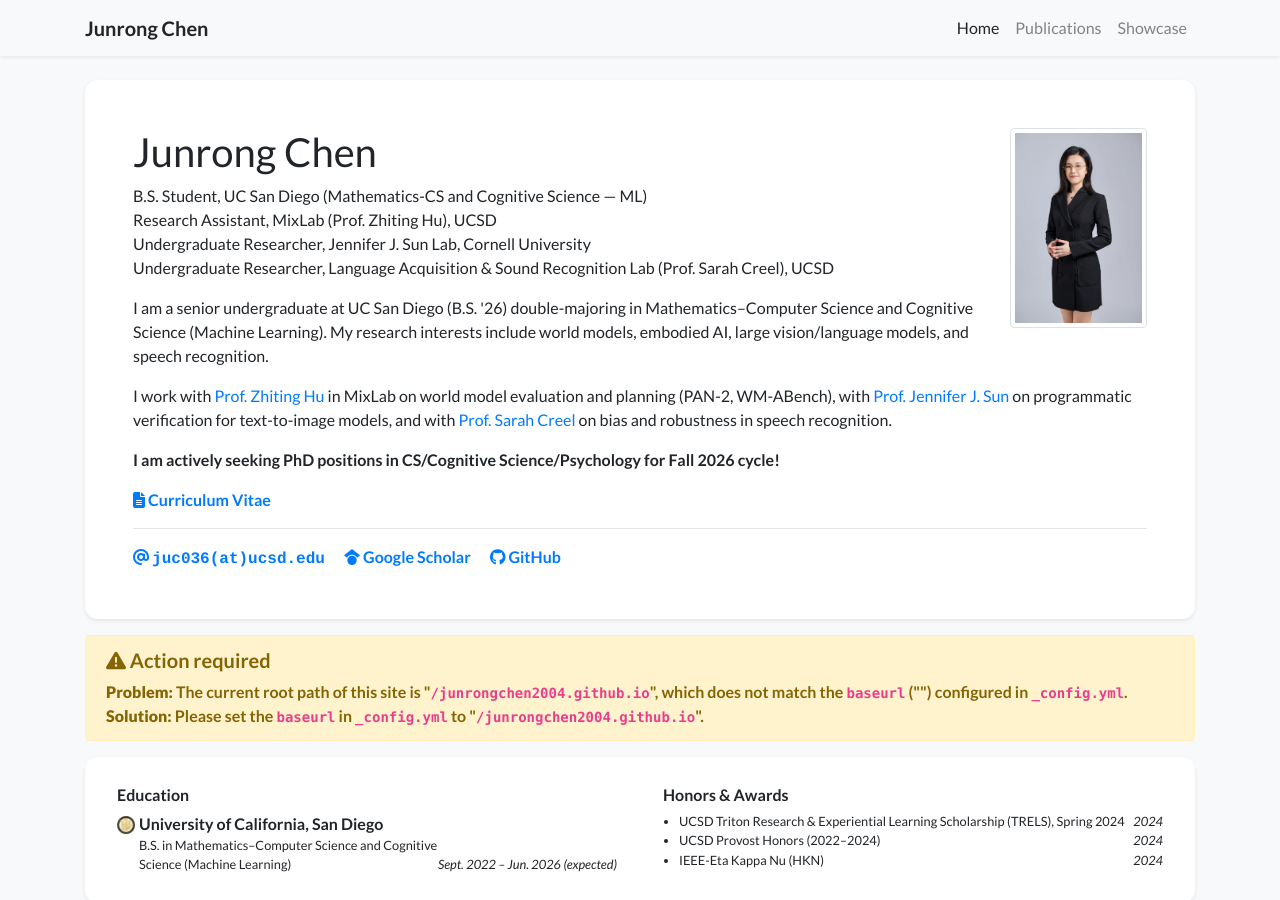
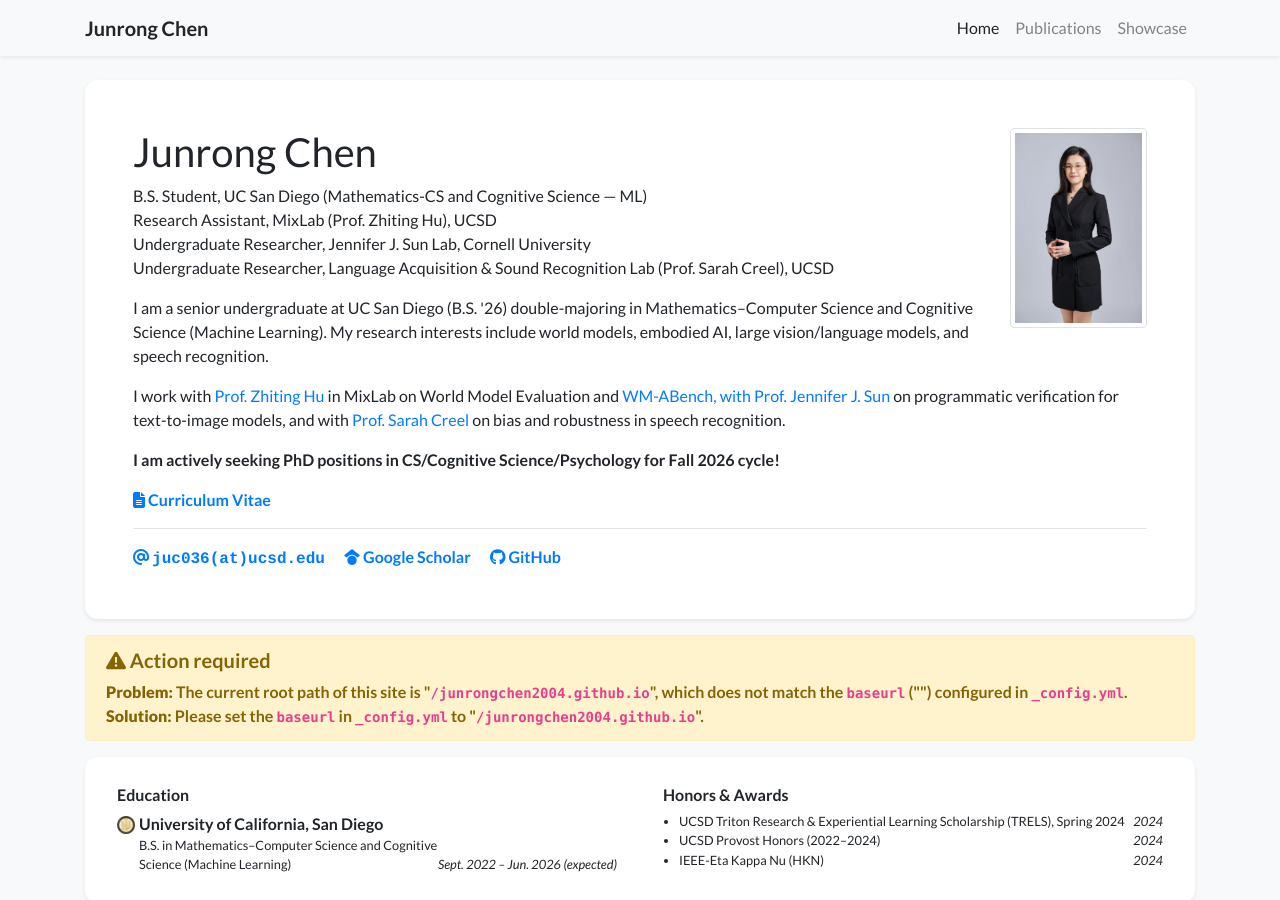
Before and after one commit to JunrongChen2004/junrongchen2004.github.io, a Jekyll site: the page built from index.html, in a window 1280 px wide and 900 px high. Built offline with Jekyll 4.4.1, drawn with Linux system fonts in a browser that asks for light colours; nearby versions of some CDN libraries; a style sheet for code colours, icons or effects is not loaded.

Commit message:
Update profile.yml

```diff
--- a/_data/profile.yml
+++ b/_data/profile.yml
@@ -28,8 +28,8 @@ short_bio: >-
     large vision/language models, and speech recognition.
   </p>
   <p>
-    I work with <a href="https://zhiting.ucsd.edu/" target="_blank">Prof. Zhiting Hu</a> in MixLab on world model evaluation
-    and planning (PAN-2, WM-ABench), with <a href="https://www.cs.cornell.edu/~jjsun/" target="_blank">Prof. Jennifer J. Sun</a>
+    I work with <a href="https://zhiting.ucsd.edu/" target="_blank">Prof. Zhiting Hu</a> in MixLab on World Model Evaluation
+    and <a href="https://wm-abench.maitrix.org/", target="_blank">WM-ABench, with <a href="https://www.cs.cornell.edu/~jjsun/" target="_blank">Prof. Jennifer J. Sun</a>
     on programmatic verification for text-to-image models, and with
     <a href="https://creel-lab.ucsd.edu/" target="_blank">Prof. Sarah Creel</a> on bias and robustness in speech recognition.
   </p>
```
